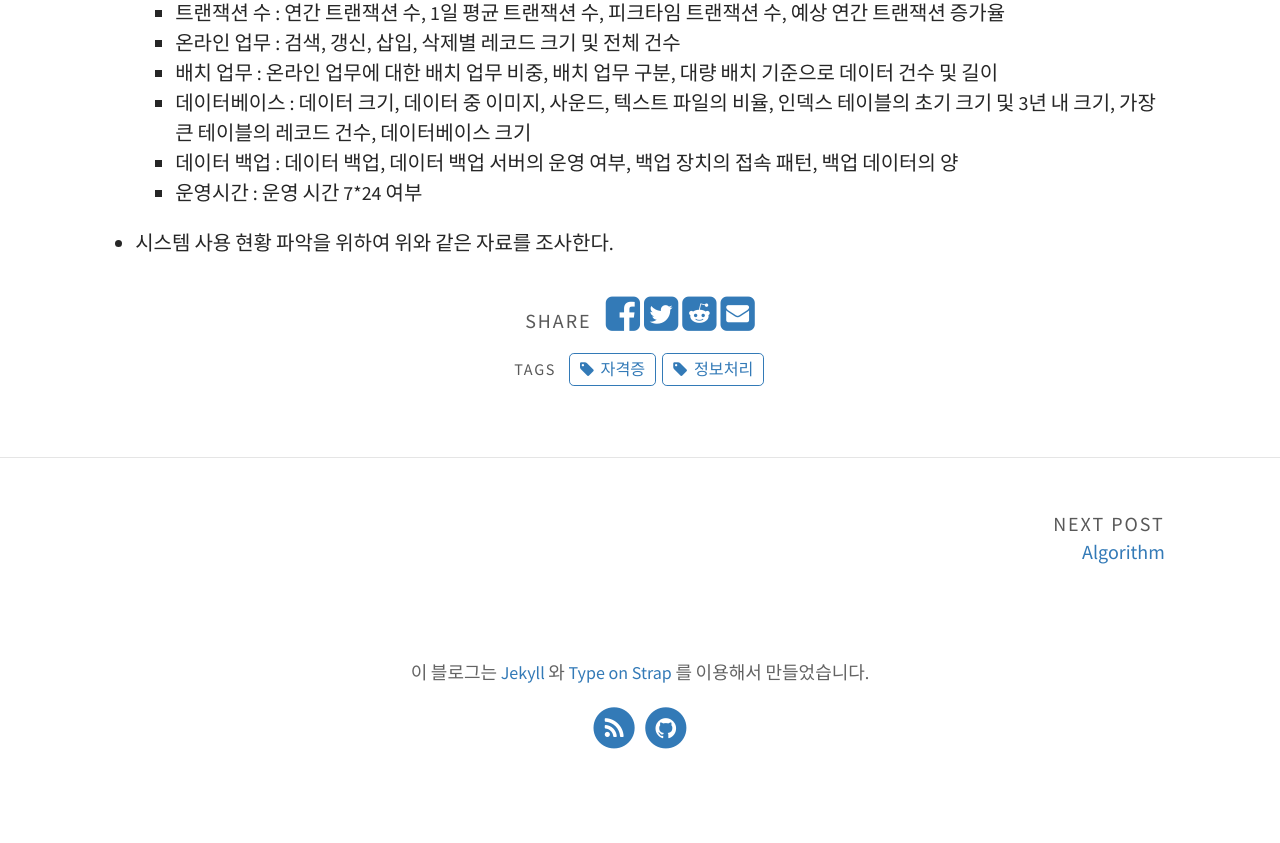
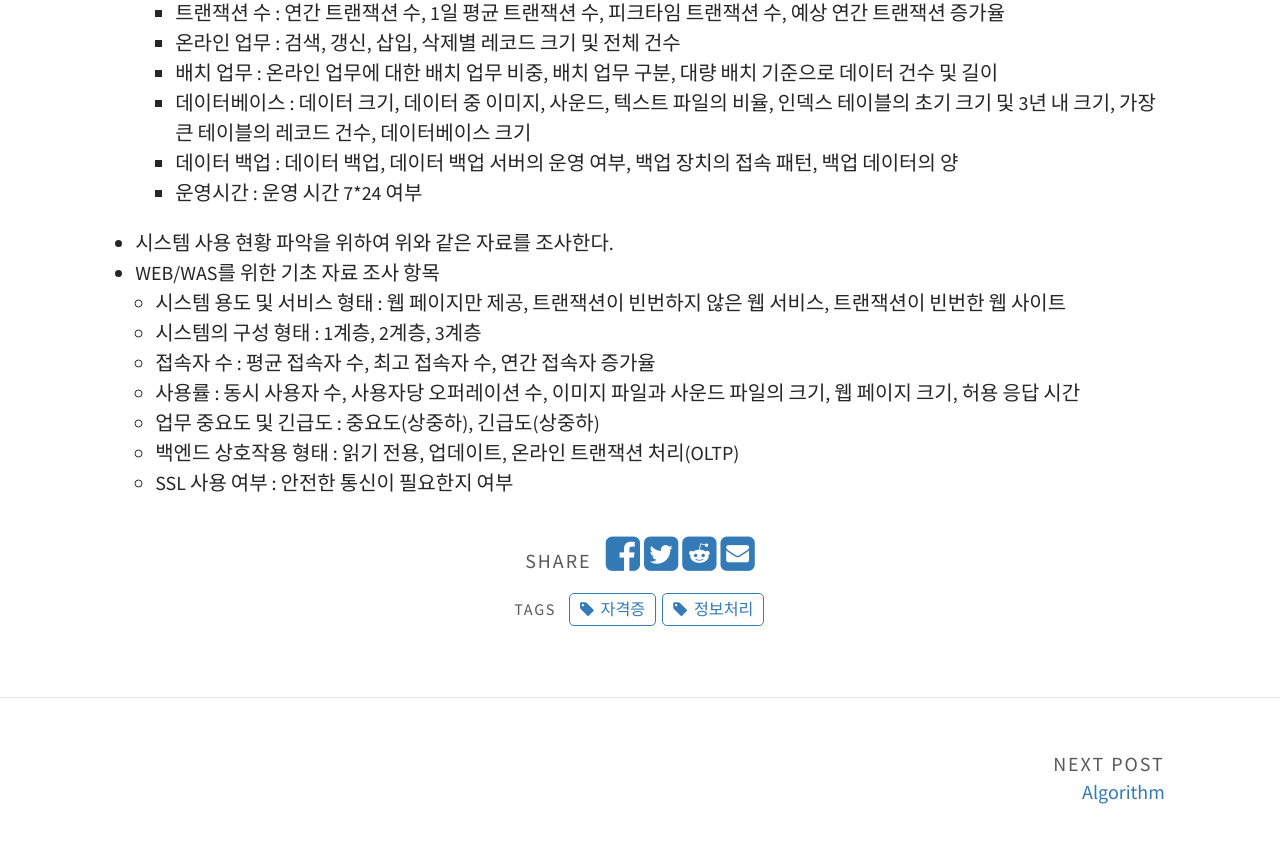
Before and after one commit to starsol89/starsol89.github.io, a Jekyll site: the page built from _posts/2020-04-01-IP.md, in a window 1280 px wide and 900 px high, scrolled down 2106 px. Shown: the top 843 px of the window. Built offline with Jekyll 4.4.1, drawn with Linux system fonts in a browser that asks for light colours; before the commit the page ends 2896 px from its top, so only the background shows below that.

Commit message:
WEB/WAS에 대해서

```diff
--- a/_posts/2020-04-01-IP.md
+++ b/_posts/2020-04-01-IP.md
@@ -89,3 +89,12 @@ tags: [정보처리, 자격증]
      - 운영시간 : 운영 시간 7\*24 여부
 
 - 시스템 사용 현황 파악을 위하여 위와 같은 자료를 조사한다.
+
+- WEB/WAS를 위한 기초 자료 조사 항목
+  - 시스템 용도 및 서비스 형태 : 웹 페이지만 제공, 트랜잭션이 빈번하지 않은 웹 서비스, 트랜잭션이 빈번한 웹 사이트
+  - 시스템의 구성 형태 : 1계층, 2계층, 3계층
+  - 접속자 수 : 평균 접속자 수, 최고 접속자 수, 연간 접속자 증가율
+  - 사용률 : 동시 사용자 수, 사용자당 오퍼레이션 수, 이미지 파일과 사운드 파일의 크기, 웹 페이지 크기, 허용 응답 시간
+  - 업무 중요도 및 긴급도 : 중요도(상중하), 긴급도(상중하)
+  - 백엔드 상호작용 형태 : 읽기 전용, 업데이트, 온라인 트랜잭션 처리(OLTP)
+  - SSL 사용 여부 : 안전한 통신이 필요한지 여부
```
